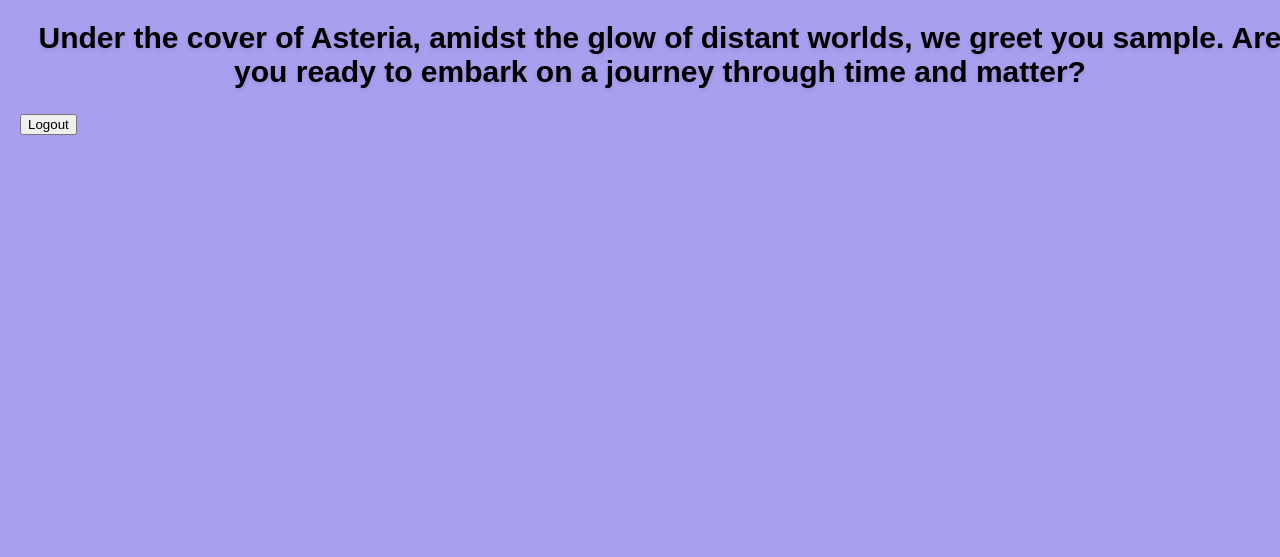
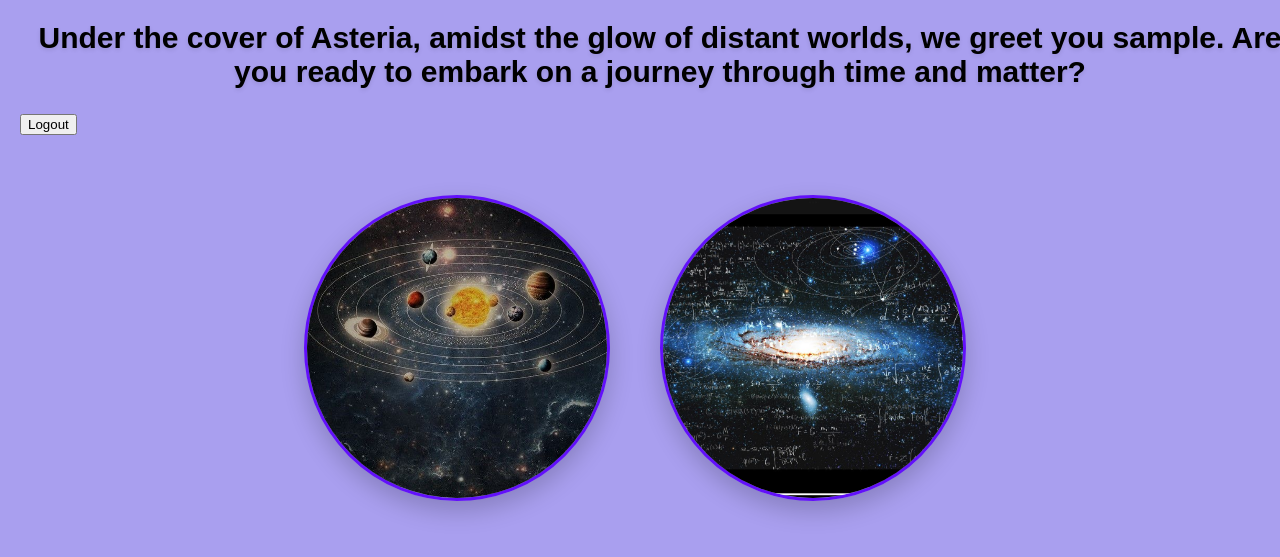
Before and after one commit to sofiakiosova37-boop/Deno-, a Flask app: page /menu in a window 1280 px wide; the page is wider, and only the part inside the window is pictured. Shown: the part 212-769 px from the top of that part. Run offline with Flask 3, Linux system fonts and the light colour scheme; the visitor is signed in with stand-in values (Sample User, id 1).

Commit message:
Додала фото, під якими згодом будуть знаходитися кнопки переходу на підсторінки. Фото обромила в кругленькі рамочки

```diff
--- a/Demo/static/style.css
+++ b/Demo/static/style.css
@@ -31,3 +31,23 @@
     margin: 0;
     text-shadow: 0 2px 4px rgba(0, 0, 0, 0.1);
 }
+
+.photo img{
+    width: 300px;
+    height: 300px;
+    border-radius: 50%;
+    object-fit: cover;
+    border: 3px solid rgb(98, 16, 250);
+    box-shadow: 0 10px 25px rgba(0, 0, 0, 0.2);
+    transition: transform 0.3s ease;
+}
+
+.container {
+    display: flex;
+    justify-content: center;
+    align-items: center;
+    gap: 50px;
+    padding: 20px 40px;
+    flex-wrap: wrap;
+    margin-top: 40px;
+}
--- a/Demo/templates/index.html
+++ b/Demo/templates/index.html
@@ -12,9 +12,17 @@
         <h2>Under the cover of Asteria, amidst the glow of distant worlds, we greet you {{user}}. Are you ready to embark on a journey through time and matter?</h2>
     </div>
 
-<a href="/logout">
-<button>Logout</button>
-</a>
+    <a href="/logout">
+        <button>Logout</button>
+    </a>
+
+    <div class="container">
+    <div class="photo">
+        <img src="{{ url_for('static', filename='image/Solar system.jpg') }}" alt="solar3d">
+    </div>
+     <div class="photo">
+        <img src="{{ url_for('static', filename='image/calcus 2.jpg') }}" alt="astro calcus">
+    </div>
 
     <div id="canvas-container"></div> <script src="{{ url_for('static', filename='solar3d.js') }}"></script>
 </body>
--- a/visitors.txt
+++ b/visitors.txt
@@ -8,3 +8,6 @@ Sofi | 2026-03-17 10:41:57.409839
 Sofi | 2026-03-21 16:21:58.914458
 оо | 2026-03-21 16:36:25.809259
 Sofi | 2026-03-21 16:48:42.639593
+Sofi | 2026-03-21 17:11:11.174889
+Sofi | 2026-03-21 17:11:16.790725
+Sofi | 2026-03-21 18:58:04.047150
```
Also changed, not shown: Demo/static/image/Solar system.jpg (added), Demo/static/image/calcus 2.jpg (added), Demo/static/image/calcus 3.jpg (added), 1 other file.
